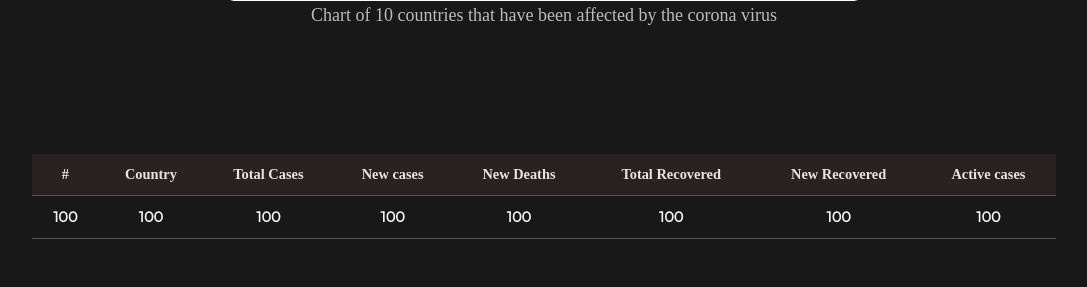
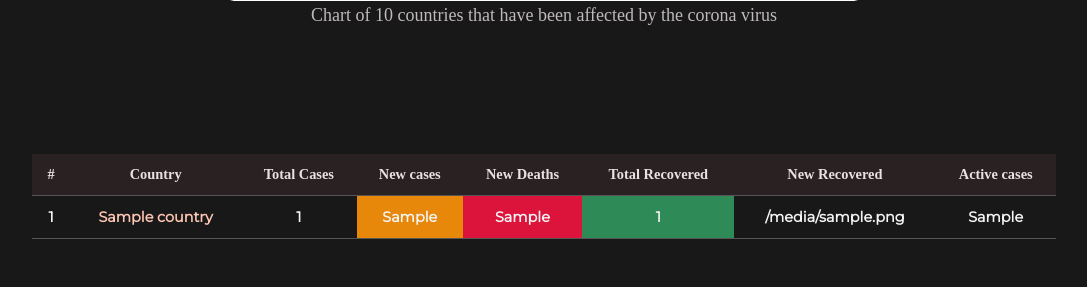
Before and after one commit to H-Majidpour/Corona-project, a Flask app: template templates/index.html in a window 1280 px wide. Shown: the part 1699-1986 px from the top of the page, without its empty margins (96-1183 px from the left). Run offline with Flask 2, Linux system fonts and the light colour scheme; the template is opened without the code that fills it: most values are stand-ins (such as "Sample title", 1, 10 or a date in 2020); lists and menus that the app fills with data are empty; some web fonts are replaced.

Commit message:
Back-End development

```diff
--- /dev/null
+++ b/Read_DB.py
@@ -0,0 +1,20 @@
+import pickle
+
+
+PATH = "statics/DB/data.dat"
+
+def read_db():
+    Fin = open(PATH, 'rb')
+    Coronavirus_Cases = pickle.load(Fin)
+    Deaths = pickle.load(Fin)
+    Recovered = pickle.load(Fin)
+    Table_info = pickle.load(Fin)
+
+    info_dict = {
+        "Coronavirus_Cases" : Coronavirus_Cases,
+        "Deaths" : Deaths,
+        "Recovered" : Recovered,
+        "Table_info" : Table_info
+    }
+
+    return info_dict
--- a/app.py
+++ b/app.py
@@ -1,5 +1,6 @@
 from flask import Flask ,render_template
 import Run_Spider
+import Read_DB
 
 
 app = Flask(__name__, static_folder = "statics")
@@ -12,7 +13,24 @@ def crawl_info():
     Run_Spider.run_spider()
 
     # Step 2 : Read Info
+    info_dict = Read_DB.read_db()
+
+    Coronavirus_Cases = info_dict.get("Coronavirus_Cases")
+    Deaths = info_dict.get("Deaths")
+    Recovered = info_dict.get("Recovered")
+    Table_info = info_dict.get("Table_info")
+
+    Country = Table_info[0]
+    Total_Cases = Table_info[1]
+    New_cases = Table_info[2]
+    New_Deaths = Table_info[3]
+    Total_Recovered = Table_info[4]
+    New_Recovered = Table_info[5]
+    Active_cases = Table_info[6]
 
     # Step 3 : Get Plot Image
 
-    return render_template("index.html")
+    return render_template("index.html", Coronavirus_Cases = Coronavirus_Cases, Deaths = Deaths,
+    Recovered = Recovered, Country = Country, Total_Cases = Total_Cases, New_cases = New_cases,
+    New_Deaths = New_Deaths, Total_Recovered = Total_Recovered, New_Recovered = New_Recovered,
+    Active_cases = Active_cases)
--- a/corona_crawler/spiders/spider.py
+++ b/corona_crawler/spiders/spider.py
@@ -21,7 +21,7 @@ class mySpider(scrapy.Spider):
         Table_info = []
 
         Country = []
-        number_of_country = len(response.xpath("//tbody/tr/td[1]/text()").extract())
+        number_of_country = len(response.xpath("//tbody/tr/td[1]/text()").extract()[:109])
         for i in range(0, number_of_country):
             # Statistics of 100 countries involved in Corona
             this_country = response.xpath("//tbody/tr["+ str(i) +"]/td[2]/span/text()").extract()
@@ -35,7 +35,7 @@ class mySpider(scrapy.Spider):
             self.delete_key(Country, "")
 
         Total_Cases = response.xpath('//tbody/tr/td[3]/text()').extract()[8:108]
-        New_cases = response.xpath('//tbody/tr/td[4]/text()').extract()[8:]
+        New_cases = response.xpath('//tbody/tr/td[4]/text()').extract()[8:108]
         New_Deaths = response.xpath('//tbody/tr/td[5]/text()').extract()[8:108]
         Total_Recovered = response.xpath('//tbody/tr/td[6]/text()').extract()[8:108]
         New_Recovered = response.xpath('//tbody/tr/td[7]/text()').extract()[8:108]
--- a/templates/index.html
+++ b/templates/index.html
@@ -37,22 +37,22 @@
 
 					<div class="slide slide_2">
 						<div class="slide-content">
-							<h2><p class="p-cases">مبتلایان تا امروز</p></h2>
-							<p id="cases">1000</p>
+							<h2><p class="p-cases"> Patients to Date </p></h2>
+							<p id="cases">{{ Coronavirus_Cases }}</p>
 						</div>
 					</div>
 
 					<div class="slide slide_3">
 						<div class="slide-content">
-							<h2><p class="p-cases" >فوت شدگان</p></h2>
-							<p id="death">1000</p>
+							<h2><p class="p-cases" > Deaths </p></h2>
+							<p id="death">{{ Deaths }}</p>
 						</div>
 					</div>
 
 					<div class="slide slide_4">
 						<div class="slide-content">
-							<h2><p class="p-cases">بهبود یافتگان</p></h2>
-							<p id="recover">1000</p>
+							<h2><p class="p-cases"> Recovered </p></h2>
+							<p id="recover">{{ Recovered }}</p>
 						</div>
 					</div>
 
@@ -92,17 +92,36 @@
                 <th>New Recovered</th>
                 <th>Active cases</th>
             </tr>
+			{% for i in range(Country | length) %}
+            <tr>
+                <th>{{ i + 1 }}</th>
+                <th style="color: #ffc6b3;"class="">{{ Country[i] }}</th>
+                <th>{{ Total_Cases[i] }}</th>
 
-            <tr>
-                <th>100</th>
-                <th>100</th>
-                <th>100</th>
-                <th>100</th>
-                <th>100</th>
-                <th>100</th>
-                <th>100</th>
-                <th>100</th>
+				{% if Total_Cases[i] == " " %}
+					<th>{{ New_cases[i] }}</th>
+				{% else %}
+           	    	<th class="warning">{{ New_cases[i] }}</th>
+				{% endif %}
+
+
+				{% if New_Deaths[i] == " " %}
+					<th>{{ New_Deaths[i] }}</th>
+				{% else %}
+                	<th class="danger">{{ New_Deaths[i] }}</th>
+				{% endif %}
+
+
+				{% if New_Recovered[i] == " " %}
+					<th>{{ Total_Recovered[i] }}</th>
+				{% else %}
+                	<th class="success">{{ Total_Recovered[i] }}</th>
+				{% endif %}
+
+                <th>{{ New_Recovered[i] }}</th>
+                <th>{{ Active_cases[i] }}</th>
             </tr>
+			{% endfor %}
         </table>
 
 </body>
```
Also changed, not shown: 1 other file.
